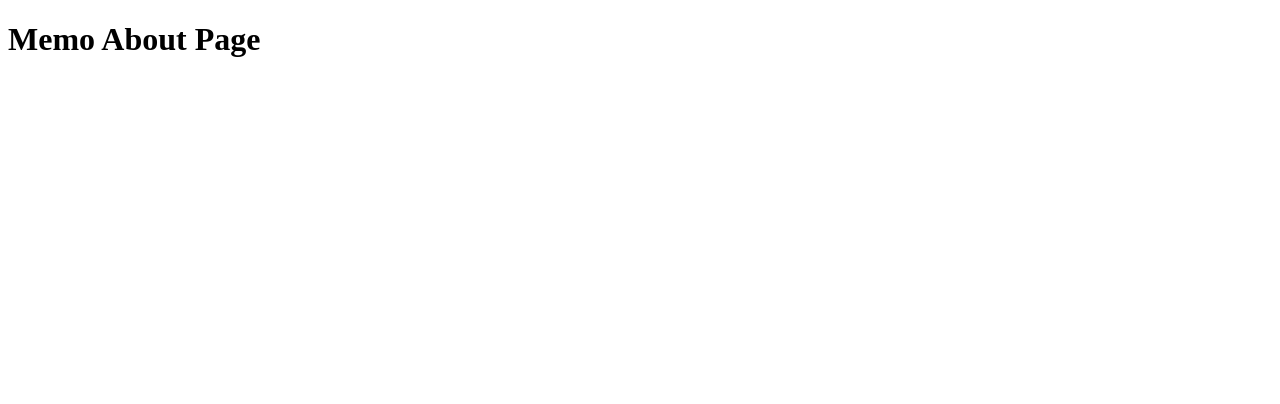
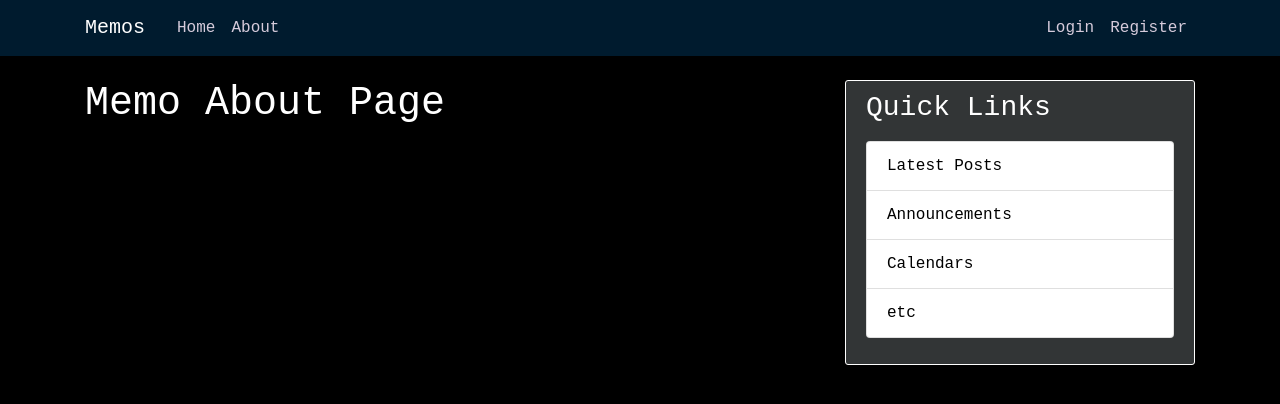
Before and after one commit to madhavgupta2775/Random_project_in_django, a Django app: page /memo/about/ in a window 1280 px wide. Shown: the top 404 px of the page. Run offline with Django 3.2, Linux system fonts and the light colour scheme; some libraries are stand-ins or nearby versions.

Commit message:
third commit (probably), fixed shit

```diff
--- /dev/null
+++ b/guthib_bb/memo/static/memo/main.css
@@ -0,0 +1,91 @@
+body {
+    background: #000000;
+    color: #ffffff;
+    margin-top: 5rem;
+    font-family: 'Courier New', Courier, monospace;
+  }
+
+  h1, h2, h3, h4, h5, h6 {
+    color: #ffffff;
+  }
+
+  ul {
+    margin: 0;
+    background-color: #323536;
+    color: #000000;
+  }
+
+  ul li {
+    background-color: #8d16bb;
+  }
+
+  .bg-steel {
+    background-color: #001b2e;
+  }
+
+  .site-header .navbar-nav .nav-link {
+    color: #d5cbdb;
+  }
+
+  .site-header .navbar-nav .nav-link:hover {
+    color: #ffffff;
+  }
+
+  .site-header .navbar-nav .nav-link.active {
+    font-weight: 500;
+  }
+
+  .content-section {
+    background: #323536;
+    padding: 10px 20px;
+    border: 1px solid #ffffff;
+    border-radius: 3px;
+    margin-bottom: 20px;
+  }
+
+  .article-title {
+    color: #ffffff;
+  }
+
+  a.article-title:hover {
+    color: #428bca;
+    text-decoration: none;
+  }
+
+  .article-content {
+    white-space: pre-line;
+  }
+
+  .article-img {
+    height: 65px;
+    width: 65px;
+    margin-right: 16px;
+  }
+
+  .article-metadata {
+    padding-bottom: 1px;
+    margin-bottom: 4px;
+    border-bottom: 1px solid #e3e3e3
+  }
+
+  .article-metadata a:hover {
+    color: #333;
+    text-decoration: none;
+  }
+
+  .article-svg {
+    width: 25px;
+    height: 25px;
+    vertical-align: middle;
+  }
+
+  .account-img {
+    height: 125px;
+    width: 125px;
+    margin-right: 20px;
+    margin-bottom: 16px;
+  }
+
+  .account-heading {
+    font-size: 2.5rem;
+  }
--- a/guthib_bb/memo/templates/memo/base.html
+++ b/guthib_bb/memo/templates/memo/base.html
@@ -1,6 +1,17 @@
+{% load static %}
 <!DOCTYPE html>
 <html>
 <head>
+
+    <!-- Required meta tags -->
+    <meta charset="utf-8">
+    <meta name="viewport" content="width=device-width, initial-scale=1, shrink-to-fit=no">
+
+    <!-- Bootstrap CSS -->
+    <link rel="stylesheet" href="https://cdn.jsdelivr.net/npm/bootstrap@4.0.0/dist/css/bootstrap.min.css" integrity="sha384-Gn5384xqQ1aoWXA+058RXPxPg6fy4IWvTNh0E263XmFcJlSAwiGgFAW/dAiS6JXm" crossorigin="anonymous">
+
+    <link rel="stylesheet" type="text/css" href="{% static 'memo/main.css' %}">
+
     {% if title %}
         <title>{{ title }}</title>
     {% else %}
@@ -8,6 +19,54 @@
     {% endif %}
 </head>
 <body>
-    {% block content %}{% endblock %}
+    <header class="site-header">
+        <nav class="navbar navbar-expand-md navbar-dark bg-steel fixed-top">
+          <div class="container">
+            <a class="navbar-brand mr-4" href="{% url 'memo_home' %}">Memos</a>
+            <button class="navbar-toggler" type="button" data-toggle="collapse" data-target="#navbarToggle" aria-controls="navbarToggle" aria-expanded="false" aria-label="Toggle navigation">
+            <span class="navbar-toggler-icon"></span>
+            </button>
+            <div class="collapse navbar-collapse" id="navbarToggle">
+              <div class="navbar-nav mr-auto">
+                <a class="nav-item nav-link" href="{% url 'memo_home' %}">Home</a>
+                <a class="nav-item nav-link" href="{% url 'memo_about' %}">About</a>
+              </div>
+              <!-- Navbar Right Side -->
+              <div class="navbar-nav">
+                <a class="nav-item nav-link" href="#">Login</a>
+                <a class="nav-item nav-link" href="#">Register</a>
+              </div>
+            </div>
+          </div>
+        </nav>
+    </header>
+
+    <main role="main" class="container">
+        <div class="row">
+        <div class="col-md-8">
+            {% block content %}{% endblock %}
+        </div>
+        <div class="col-md-4">
+            <div class="content-section">
+            <h3>Quick Links</h3>
+            <p>
+                <ul class="list-group">
+                <li class="list-group-item">Latest Posts</li>
+                <li class="list-group-item">Announcements</li>
+                <li class="list-group-item">Calendars</li>
+                <li class="list-group-item">etc</li>
+                </ul>
+            </p>
+            </div>
+        </div>
+        </div>
+    </main>
+
+    <!-- Optional JavaScript -->
+    <!-- jQuery first, then Popper.js, then Bootstrap JS -->
+    <script src="https://code.jquery.com/jquery-3.2.1.slim.min.js" integrity="sha384-KJ3o2DKtIkvYIK3UENzmM7KCkRr/rE9/Qpg6aAZGJwFDMVNA/GpGFF93hXpG5KkN" crossorigin="anonymous"></script>
+    <script src="https://cdn.jsdelivr.net/npm/popper.js@1.12.9/dist/umd/popper.min.js" integrity="sha384-ApNbgh9B+Y1QKtv3Rn7W3mgPxhU9K/ScQsAP7hUibX39j7fakFPskvXusvfa0b4Q" crossorigin="anonymous"></script>
+    <script src="https://cdn.jsdelivr.net/npm/bootstrap@4.0.0/dist/js/bootstrap.min.js" integrity="sha384-JZR6Spejh4U02d8jOt6vLEHfe/JQGiRRSQQxSfFWpi1MquVdAyjUar5+76PVCmYl" crossorigin="anonymous"></script>
+
 </body>
 </html>
```
Also changed, not shown: guthib_bb/memo/templates/memo/home.html (+10 -4 lines), guthib_bb/db.sqlite3, guthib_bb/readme.md (added).
